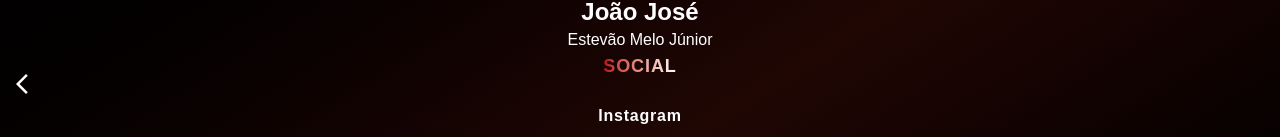
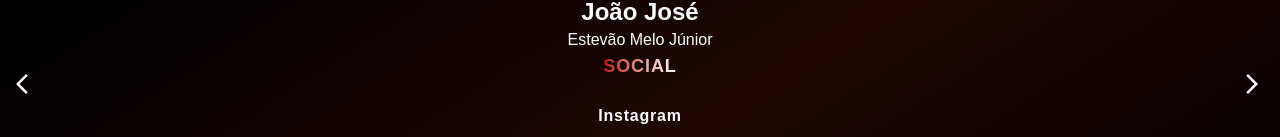
Before and after one commit to JJByte30/profile, a Next.js app: page /social in a window 1280 px wide. Shown: the part 317-454 px from the top of the page. Built offline with nearby package versions, Linux system fonts and the light colour scheme.

Commit message:
alteracoes na seta passar

```diff
--- a/src/app/direito/page.tsx
+++ b/src/app/direito/page.tsx
@@ -43,7 +43,7 @@ export default function Direito () {
                     </ul>
                 </div>
             </div>
-            <Link href="/">
+            <Link href="/social">
                 <div className="absolute left-4 top-[40%] -translate-y-1/2">
                     <img src="/arrowright.svg" alt="" className="invert"/>
                 </div>
--- a/src/app/social/page.tsx
+++ b/src/app/social/page.tsx
@@ -59,6 +59,11 @@ export default function Social () {
                     <img src="/arrowright.svg" alt="" className="invert"/>
                 </div>
             </Link>
+            <Link href="/direito">
+                <div className="absolute right-4 top-[40%] -translate-y-1/2">
+                    <img src="/arrowleft.svg" alt="" className="invert"/>
+                </div>
+            </Link>
         </section>
     );
 }
```
